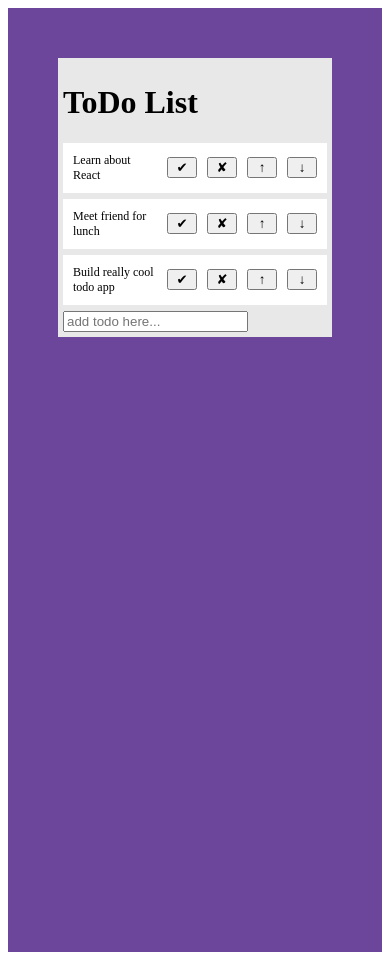
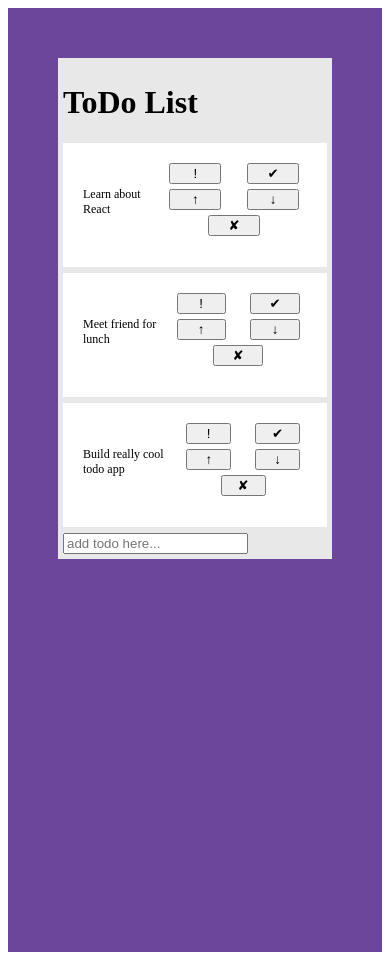
Before and after one commit to Ms-KL-Codes/todo-list, a React (Vite) app: page / in a window 390 px wide. Built offline with nearby package versions, Linux system fonts and the light colour scheme.

Commit message:
added: important toggle, button action formatting, confirm before delete, button formatting w/ media queries

```diff
--- a/src/App.jsx
+++ b/src/App.jsx
@@ -21,20 +21,23 @@ function App() {
     {
     text: "Learn about React",
     isComplete: false,
+    isImportant: false,
     },
     {
     text: "Meet friend for lunch",
     isComplete: false,
+    isImportant: false,
     },
     {
     text: "Build really cool todo app",
     isComplete: false,
+    isImportant: false,
     },
   ]);
 
   // ACTIONS
   const addTodo = (text) => {
-    const newTodos = [...todos, { text: text, isComplete: false }];
+    const newTodos = [...todos, { text: text, isComplete: false, isImportant: false, }];
     setTodos(newTodos);
   };
     /*
@@ -76,8 +79,13 @@ function App() {
 
   const removeTodo = (index) => {
     const newTodos = [...todos];
-    newTodos.splice(index, 1);
-    setTodos(newTodos);
+    if (confirm("are you sure you want to delete this item?")) {
+      newTodos.splice(index, 1);
+      setTodos(newTodos);
+    } else {
+
+    };
+
   };
     /*
       HELP NOTES:
@@ -87,6 +95,9 @@ function App() {
       const newTodos = [...todos];
           - creates new array newTodos
           - [...todos] copies and spreads this todos elements into the elements of the newTodos array
+      if (confirm("are you sure you want to delete this item?")) {
+          -https://stackoverflow.com/questions/9334636/how-to-create-a-dialog-with-ok-and-cancel-options
+          - checks to see if the user wants to do this with ok or cancel
       newTodos.splice(index, 1);
           - splice removes elements starting at the index point
           - 1 states how many elements (1) should be removed from the array from the index starting point
@@ -146,6 +157,17 @@ function App() {
         - override current state with new array
   */
 
+  const important = (index) => {
+    const newTodos = [...todos];
+    newTodos[index].isImportant =!newTodos[index].isImportant;
+    if (newTodos[index].isImportant) {
+      const importantItem = newTodos[index]
+      newTodos.splice(index, 1)
+      newTodos.unshift(importantItem)
+    }
+    setTodos(newTodos);
+  };
+
   return (
     /// HOMEWORK - STEP 7
     <div className="app">
@@ -160,6 +182,7 @@ function App() {
           removeTodo={removeTodo}
           moveUp={moveUp}
           moveDown={moveDown}
+          important={important}
           />
         ))}
         <ToDoForm addTodo={addTodo} />
--- a/src/components/TodoItem/TodoItem.css
+++ b/src/components/TodoItem/TodoItem.css
@@ -5,7 +5,24 @@
     margin-bottom: 6px;
     display: flex;
     align-items: center;
+    width: calc(100% - 20px);
     justify-content: space-between;
+}
+
+.button-block {
+    display: flex;
+    justify-content: flex-end;
+}
+
+.item-button {
+    margin-left:10px;
+    width: 30px;
+    flex-basis: 50%;
+}
+
+.item-button#complete:hover {
+    background-color: green ;
+    color: white;
 }
 
 .complete .todo-text {
@@ -13,13 +30,37 @@
     color: gray;
 }
 
-.button-block {
-    display: flex;
+.important .todo-text {
+    color: red;
 }
 
-.item-button {
-    margin-left:10px;
-    width: 30px;
+.item-button#important:hover, .important-button {
+    background-color: red ;
+    color: white;
 }
 
+
+@media (max-width: 440px) {
+
+    .button-block {
+        flex-wrap: wrap;
+        /* wraps item buttons into new line */
+        justify-content: space-around;
+        /* buttons evenly distributed */
+    }
+
+    .item-button {
+        flex-basis: calc(40% - 10px);
+        /* each column is 40% of the screen w/ a 10px margin */
+        margin-bottom: 5px;
+        /* adds space between buttons */
+    }
+}
+
+/*
+    Should I be styling directly in jsx?
+    https://reactjs.org/docs/dom-elements.html
+    https://reactjs.org/docs/faq-styling.html
+*/
+
 /* https://stackoverflow.com/questions/31198170/want-to-add-spacing-between-buttons */
--- a/src/components/TodoItem/TodoItem.jsx
+++ b/src/components/TodoItem/TodoItem.jsx
@@ -5,24 +5,38 @@ import "./TodoItem.css";
 function ToDoItem(props) {
     // props = dictionary object
         // arbitrary but standardised
-    const { todo, index, completeTodo, removeTodo, moveUp, moveDown } = props;
+    const { todo, index, completeTodo, removeTodo, moveUp, moveDown, important } = props;
     // { to do } explode the key/value
         // can we just have the todo object
     // like: from ToDoItem import todo as props
     return (
         <div className={`todo ${todo.isComplete ? "complete": ""}`}>
+        <div className={`todo ${todo.isImportant ? "important": ""}`}>
         {/* if the todo = complete, class name is complete, otherwise there is no classname */}
         <div className="todo-text">{todo.text}</div>
         <div className="button-block">
-            <button className="item-button" onClick={() => completeTodo(index)}>
+            <button className={`item-button ${todo.isImportant ? "important-button" : ""}`} id="important" onClick={() => important(index)}>
+                !
+            </button>
+            {/* if item is important, then create important-button, otherwise no classname */}
+            <button className="item-button" id="complete" onClick={() => completeTodo(index)}>
                 {todo.isComplete ? "\u21A9" : "\u2714"}
                 </button>
-            <button className="item-button" onClick={() => removeTodo(index)}>&#10008;</button>
             <button className="item-button" onClick={() => moveUp(index)}>↑</button>
             <button className="item-button" onClick={() => moveDown(index)}>↓</button>
+
+            <button className="item-button" onClick={()=> removeTodo(index)}>&#10008;</button>
+        </div>
         </div>
         </div>
     );
 }
 
 export default ToDoItem;
+
+/*
+ALTERNATIVE
+    <button className="item-button" id="important-button" style={{ color: 'red' }} onClick={() => important(index)}>
+    !
+    </button>
+*/
```
